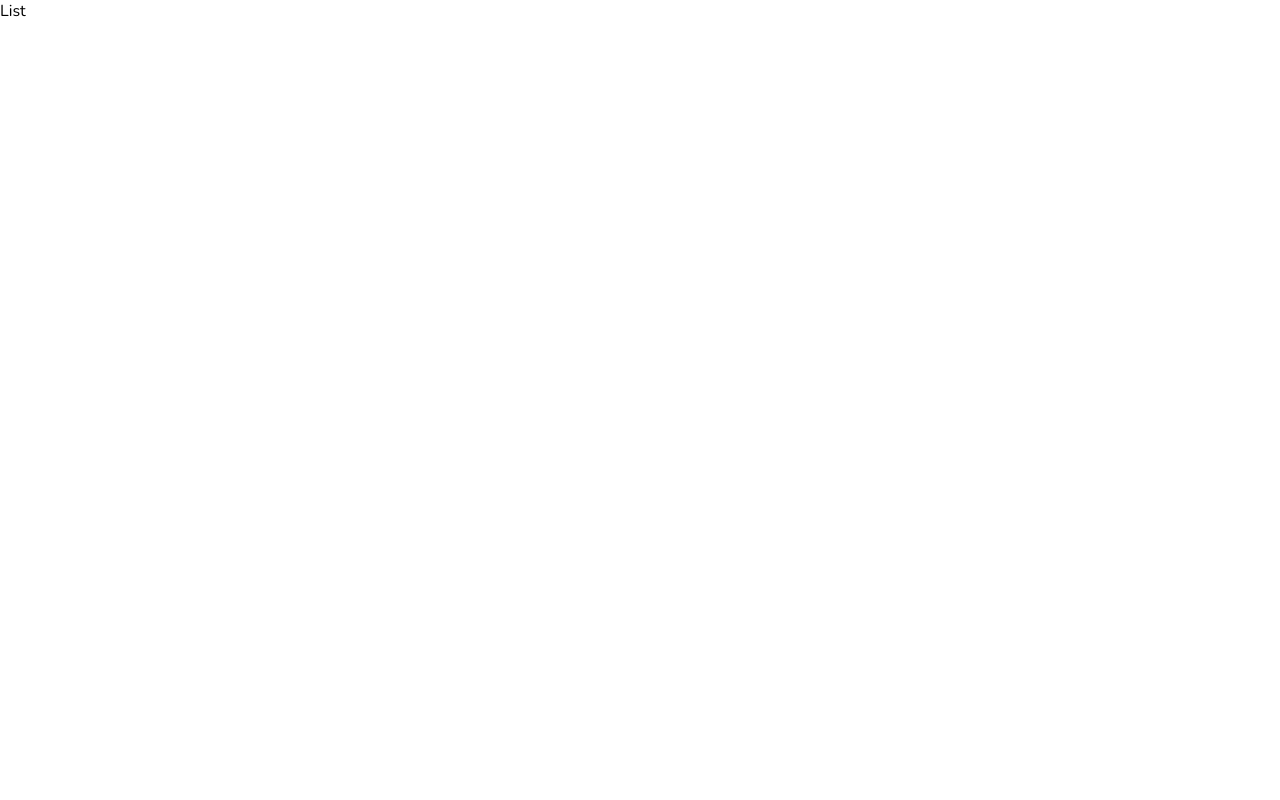
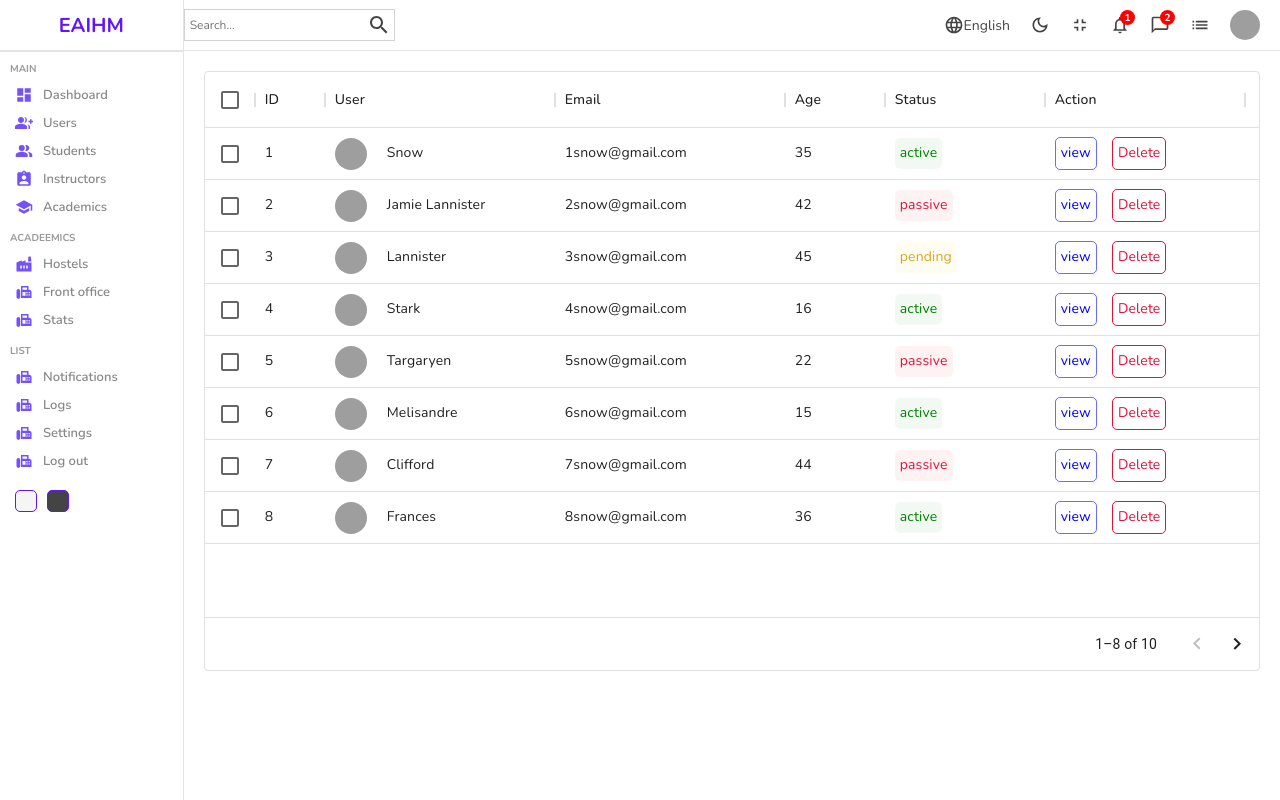
Before and after one commit to marksocoh/React-Admin-Dashboard, a React (Create React App) app: page /users in a window 1280 px wide. Built offline with nearby package versions, Linux system fonts and the light colour scheme; grey boxes are pictures that could not be loaded.

Commit message:
Filterable list

```diff
--- a/package.json
+++ b/package.json
@@ -7,6 +7,7 @@
     "@emotion/styled": "^11.9.3",
     "@mui/icons-material": "^5.8.4",
     "@mui/material": "^5.9.1",
+    "@mui/x-data-grid": "^5.14.0",
     "@testing-library/jest-dom": "^5.16.4",
     "@testing-library/react": "^13.3.0",
     "@testing-library/user-event": "^13.5.0",
--- /dev/null
+++ b/src/components/datatable/Datatable.jsx
@@ -0,0 +1,33 @@
+import React from 'react'
+import './datatable.scss'
+import {DataGrid} from '@mui/x-data-grid';
+import { userColumns,userRows } from '../../datatablesource';
+
+const actionColumn =[
+{field:'action', headerName:'Action',width:200,
+   renderCell:()=>{
+    return(
+      <div className='cellAction'>
+        <div className='viewButton'>view</div>
+        <div className='deleteButton'>Delete</div>
+      </div>
+
+    )
+   }
+}
+]
+const Datatable = () => {
+  return (
+    <div className='datatable'>
+        <DataGrid
+        rows={userRows}
+        columns={userColumns.concat(actionColumn)}
+        pageSize={8}
+        rowsPerPageOptions={[8]}
+        checkboxSelection
+      />
+    </div>
+  )
+}
+
+export default Datatable
--- /dev/null
+++ b/src/components/datatable/datatable.scss
@@ -0,0 +1,54 @@
+.datatable{
+    height: 600px;
+    padding: 20px;
+
+    .cellWithImg{
+        display: flex;
+        align-items: center;
+        .cellImg{
+            width: 32px;
+            height: 32px;
+            border-radius: 50%;
+            object-fit: cover;
+            margin-right: 20px;
+        }
+    }
+    .cellWithStatus {
+        padding: 5px;
+        border-radius: 5px;
+
+        &.active {
+          background-color: rgba(0, 128, 0, 0.05);
+          color: green;
+        }
+        &.pending {
+          background-color: rgba(255, 217, 0, 0.05);
+          color: goldenrod;
+        }
+        &.passive {
+          background-color: rgba(255, 0, 0, 0.05);
+          color: crimson;
+        }
+      }
+      .cellAction{
+        display: flex;
+        align-items: center;
+        gap: 15px;
+        .viewButton{
+            padding:5px;
+            border: 1px solid rgba(0, 0, 255, 0.575);
+            color:blue;
+            border-radius: 5px;
+            cursor: pointer;
+        }
+        .deleteButton{
+            padding:5px;
+            border: 1px solid crimson;
+            color: crimson;
+            border-radius: 5px;
+            cursor: pointer;
+        }
+      }
+
+
+}
--- /dev/null
+++ b/src/datatablesource.js
@@ -0,0 +1,126 @@
+export const userColumns = [
+    { field: "id", headerName: "ID", width: 70 },
+    {
+        field:"user",
+        headerName:"User",
+        width:230,
+        renderCell: (params)=>{
+            return(
+                <>
+                 <div className="cellWithImg">
+                    <img className='cellImg'src={params.row.img} alt=''/>
+                    {params.row.username}
+                 </div>
+
+                </>
+            )
+        }
+    },
+    {
+        field: "email",
+        headerName: "Email",
+        width: 230,
+    },
+
+    {
+        field: "age",
+        headerName: "Age",
+        width: 100,
+    },
+    {
+        field: "status",
+        headerName: "Status",
+        width: 160,
+        renderCell: (params) => {
+            return (
+                <div className={`cellWithStatus ${params.row.status}`}>
+                    {params.row.status}
+                </div>
+            );
+        },
+    },
+];
+
+//temporary data
+export const userRows = [
+    {
+        id: 1,
+        username: "Snow",
+        img: "https://images.pexels.com/photos/1820770/pexels-photo-1820770.jpeg?auto=compress&cs=tinysrgb&dpr=2&w=500",
+        status: "active",
+        email: "1snow@gmail.com",
+        age: 35,
+    },
+    {
+        id: 2,
+        username: "Jamie Lannister",
+        img: "https://images.pexels.com/photos/1820770/pexels-photo-1820770.jpeg?auto=compress&cs=tinysrgb&dpr=2&w=500",
+        email: "2snow@gmail.com",
+        status: "passive",
+        age: 42,
+    },
+    {
+        id: 3,
+        username: "Lannister",
+        img: "https://images.pexels.com/photos/1820770/pexels-photo-1820770.jpeg?auto=compress&cs=tinysrgb&dpr=2&w=500",
+        email: "3snow@gmail.com",
+        status: "pending",
+        age: 45,
+    },
+    {
+        id: 4,
+        username: "Stark",
+        img: "https://images.pexels.com/photos/1820770/pexels-photo-1820770.jpeg?auto=compress&cs=tinysrgb&dpr=2&w=500",
+        email: "4snow@gmail.com",
+        status: "active",
+        age: 16,
+    },
+    {
+        id: 5,
+        username: "Targaryen",
+        img: "https://images.pexels.com/photos/1820770/pexels-photo-1820770.jpeg?auto=compress&cs=tinysrgb&dpr=2&w=500",
+        email: "5snow@gmail.com",
+        status: "passive",
+        age: 22,
+    },
+    {
+        id: 6,
+        username: "Melisandre",
+        img: "https://images.pexels.com/photos/1820770/pexels-photo-1820770.jpeg?auto=compress&cs=tinysrgb&dpr=2&w=500",
+        email: "6snow@gmail.com",
+        status: "active",
+        age: 15,
+    },
+    {
+        id: 7,
+        username: "Clifford",
+        img: "https://images.pexels.com/photos/1820770/pexels-photo-1820770.jpeg?auto=compress&cs=tinysrgb&dpr=2&w=500",
+        email: "7snow@gmail.com",
+        status: "passive",
+        age: 44,
+    },
+    {
+        id: 8,
+        username: "Frances",
+        img: "https://images.pexels.com/photos/1820770/pexels-photo-1820770.jpeg?auto=compress&cs=tinysrgb&dpr=2&w=500",
+        email: "8snow@gmail.com",
+        status: "active",
+        age: 36,
+    },
+    {
+        id: 9,
+        username: "Roxie",
+        img: "https://images.pexels.com/photos/1820770/pexels-photo-1820770.jpeg?auto=compress&cs=tinysrgb&dpr=2&w=500",
+        email: "snow@gmail.com",
+        status: "pending",
+        age: 65,
+    },
+    {
+        id: 10,
+        username: "Roxie",
+        img: "https://images.pexels.com/photos/1820770/pexels-photo-1820770.jpeg?auto=compress&cs=tinysrgb&dpr=2&w=500",
+        email: "snow@gmail.com",
+        status: "active",
+        age: 65,
+    },
+];
--- a/src/pages/list/List.jsx
+++ b/src/pages/list/List.jsx
@@ -1,9 +1,17 @@
 import React from 'react'
 import './list.scss'
-
+import SideBar from '../../components/sidebar/Sidebar.jsx'
+import Navbar from '../../components/navbar/Navbar.jsx'
+import Datatable from '../../components/datatable/Datatable'
 const List = () => {
   return (
-    <div>List</div>
+    <div className='list'>
+      <SideBar/>
+      <div className="listContainer">
+        <Navbar/>
+        <Datatable/>
+      </div>
+    </div>
   )
 }
 
--- a/src/pages/list/list.scss
+++ b/src/pages/list/list.scss
@@ -0,0 +1,7 @@
+.list{
+    display: flex;
+    width: 100%;
+    .listContainer{
+        flex: 6;
+    }
+}
```
Also changed, not shown: 1 other file (tests, documents, lock files or other folders).
